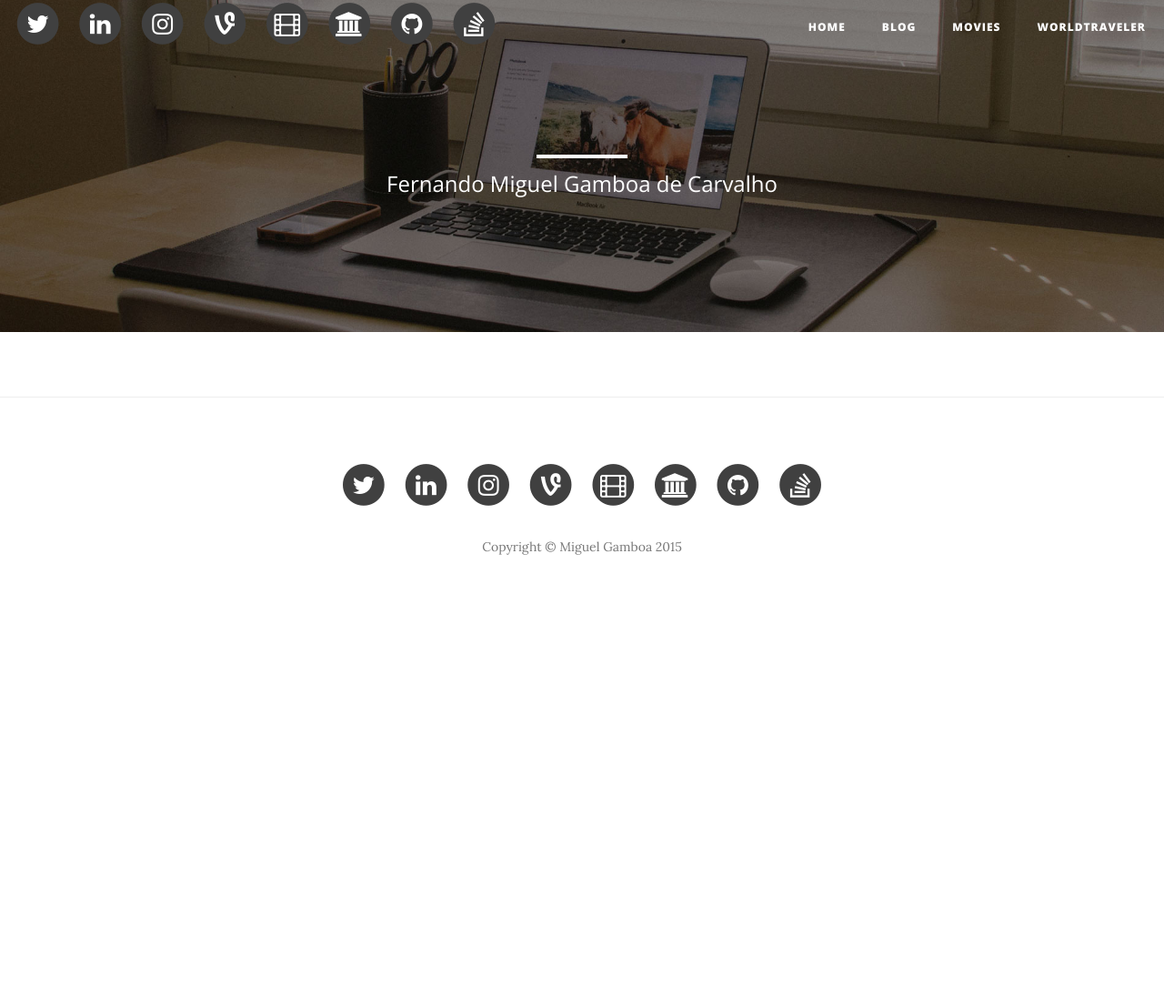
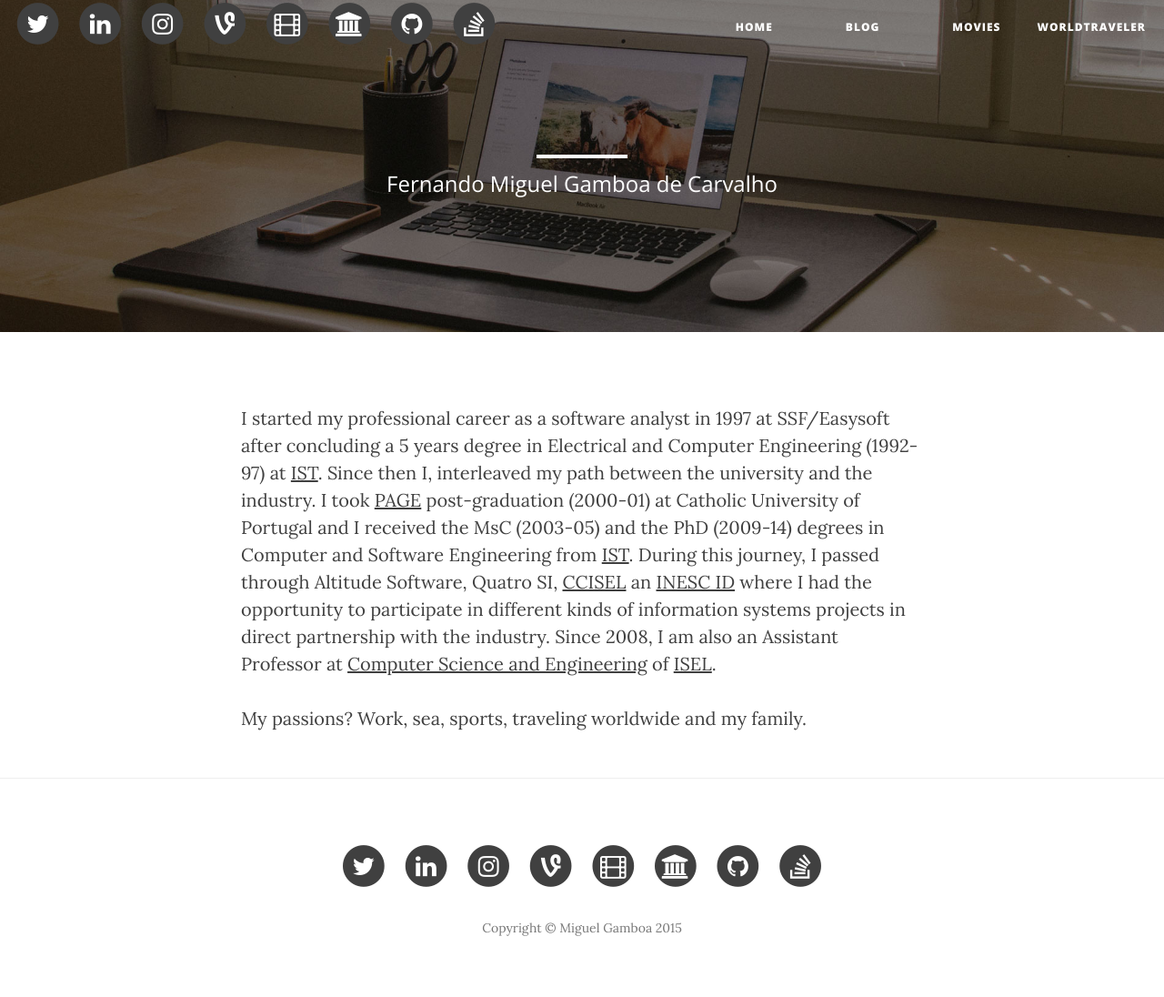
Before and after one commit to fmcarvalho/fmcarvalho.github.io, a Jekyll site: the page built from index.markdown, in a window 1280 px wide. Shown: the whole page at 91% size. Built offline with Jekyll 4.4.1, drawn with Linux system fonts in a browser that asks for light colours; nearby versions of some CDN libraries; before the commit the page ends 900 px from its top, so only the background shows below that.

Commit message:
Texto de entrada; Corrigir naveg para excluir Pages;

```diff
--- a/_includes/nav.html
+++ b/_includes/nav.html
@@ -18,11 +18,11 @@
                 <li>
                     <a href="{{ site.baseurl }}/">Home</a>
                 </li>
-                {% for page in site.pages %}{% if page.title %}
+                {% for page in site.pages %} {% unless page.url contains "/page" %}
                 <li>
                     <a href="{{ page.url | prepend: site.baseurl }}">{{ page.title }}</a>
                 </li>
-                {% endif %}{% endfor %}
+                {% endunless %}{% endfor %}
             </ul>
         </div>
         <!-- /.navbar-collapse -->
--- a/blog/index.html
+++ b/blog/index.html
@@ -1,7 +1,7 @@
 ---
 layout: page
 title: "Blog"
-description: "I've seen, good and bad"
+description: "Banalidades do dia a dia"
 header-img: "img/about-bg.jpg"
 ---
 
--- a/index.html
+++ /dev/null
@@ -1,4 +0,0 @@
----
-layout: page
-description: "Fernando Miguel Gamboa de Carvalho"
----
--- /dev/null
+++ b/index.markdown
@@ -0,0 +1,9 @@
+---
+layout: page
+description: "Fernando Miguel Gamboa de Carvalho"
+---
+
+I started my professional career as a software analyst in 1997 at SSF/Easysoft after concluding a 5 years degree in Electrical and Computer Engineering (1992-97) at [IST]( https://tecnico.ulisboa.pt/). Since then I, interleaved my path between the university and the industry. I took [PAGE]( https://www.clsbe.lisboa.ucp.pt/pt-pt/executive-education/open-programs/programa-avancado-de-gestao-para-executivos-page) post-graduation (2000-01) at Catholic University of Portugal and I received the MsC (2003-05) and the PhD (2009-14) degrees in Computer and Software Engineering from [IST]( https://tecnico.ulisboa.pt/). During this journey, I passed through Altitude Software, Quatro SI, [CCISEL]( http://www.cc.isel.ipl.pt/) an [INESC ID]( https://www.inesc-id.pt/) where I had the opportunity to participate in different kinds of information systems projects in direct partnership with the industry.
+Since 2008, I am also an Assistant Professor at [Computer Science and Engineering]( https://www.isel.pt/cursos/licenciaturas/engenharia-informatica-e-computadores) of [ISEL]( https://www.isel.pt/).
+
+My passions? Work,  sea, sports, traveling worldwide and my family.
```
